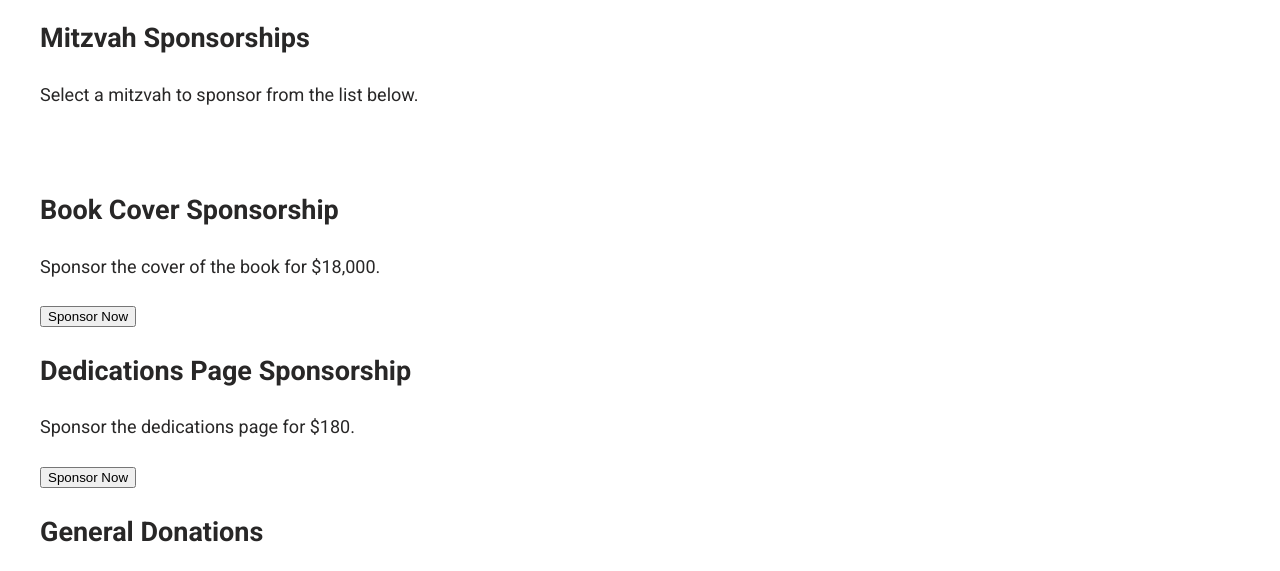
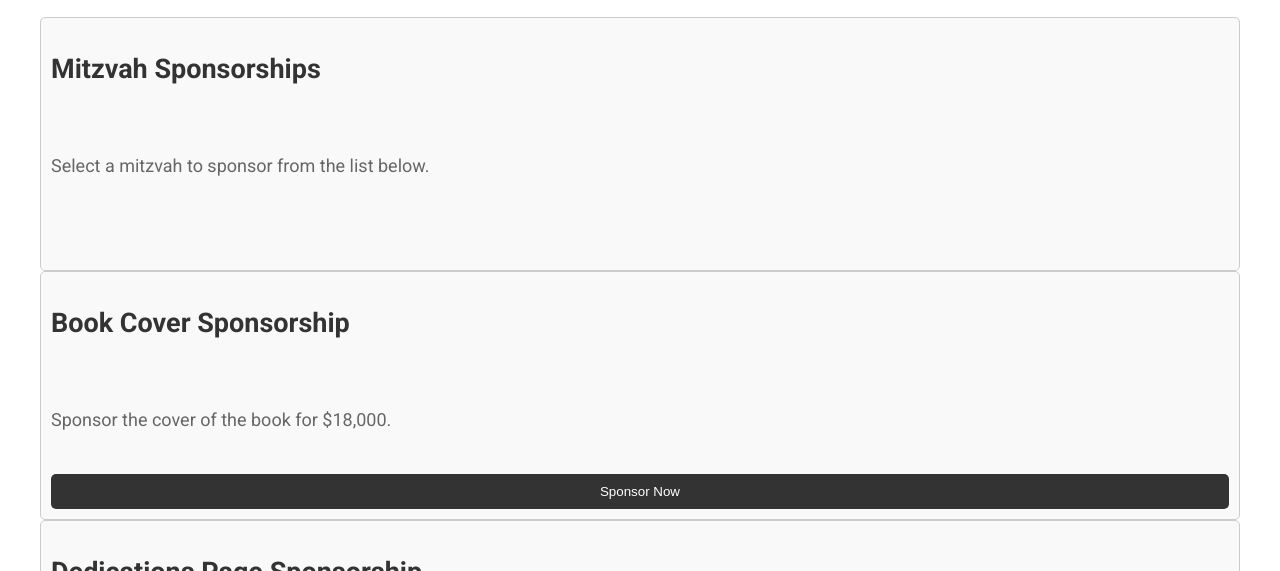
Before and after one commit to Ydavidovici/Project-Zechus-Avos, a plain HTML site: page Frontend/HTML/sponsorships.html in a window 1280 px wide. Shown: the part 229-800 px from the top of the page. Drawn offline with Linux system fonts and the light colour scheme; no server answers; a script that the page names is missing; files whose address does not match are found by name.

Commit message:
restructured sponsorship options

```diff
--- a/Frontend/CSS/sponsorships.css
+++ b/Frontend/CSS/sponsorships.css
@@ -98,3 +98,36 @@
 .mitzvah-item:hover {
     transform: scale(1.03);
 }
+
+.sponsorship-option {
+    display: flex;
+    flex-direction: column;
+    gap: 20px;
+    padding: 10px;
+    border: 1px solid #ccc;
+    border-radius: 5px;
+    background-color: #f9f9f9;
+}
+
+.sponsorship-option h2 {
+    color: #333;
+    font-size: 1.5em;
+}
+
+.sponsorship-option p {
+    color: #666;
+    font-size: 1em;
+}
+
+.sponsor-button {
+    padding: 10px 20px;
+    color: #fff;
+    background-color: #333;
+    border: none;
+    border-radius: 5px;
+    cursor: pointer;
+}
+
+.sponsor-button:hover {
+    background-color: #666;
+}
```
